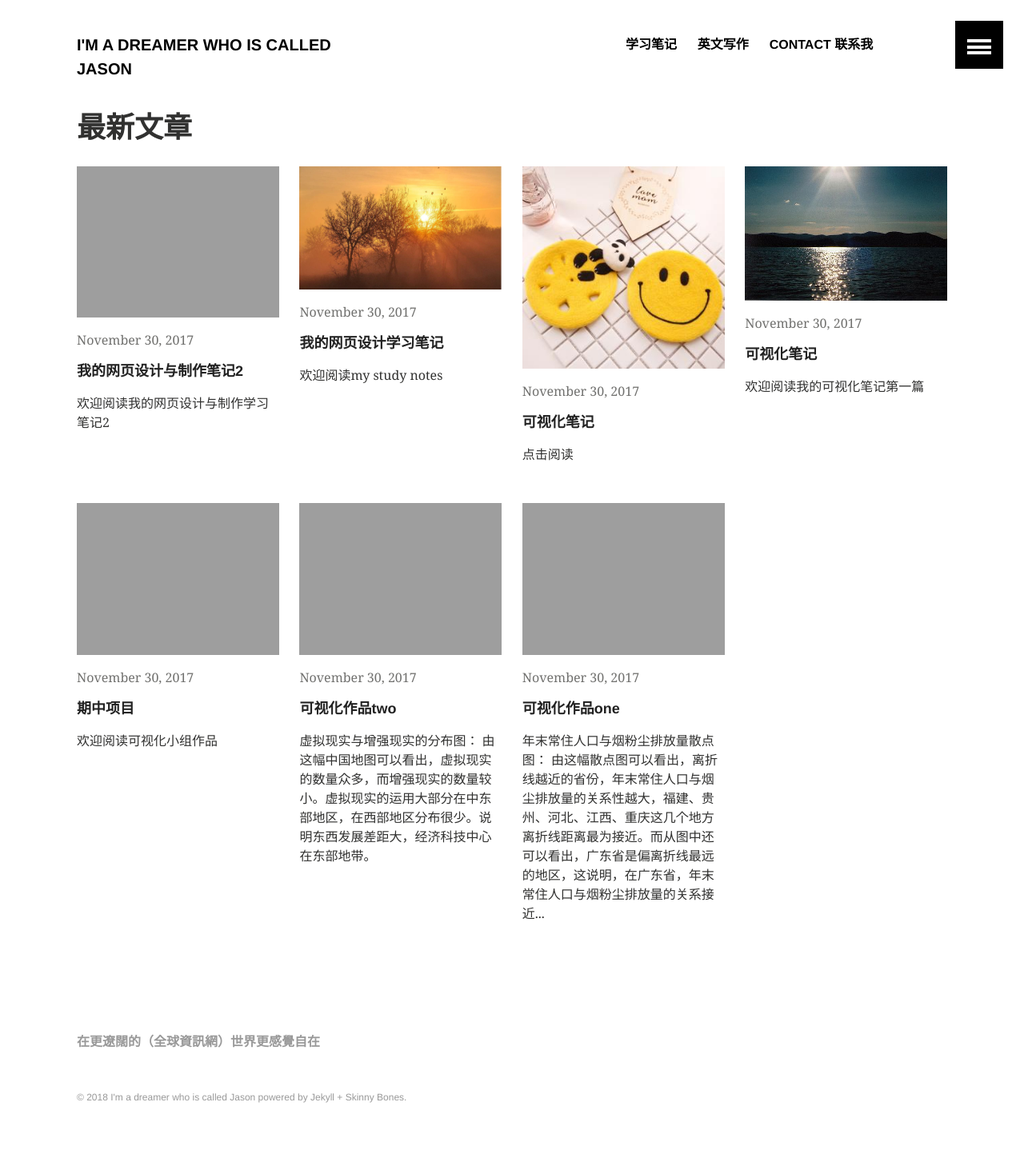
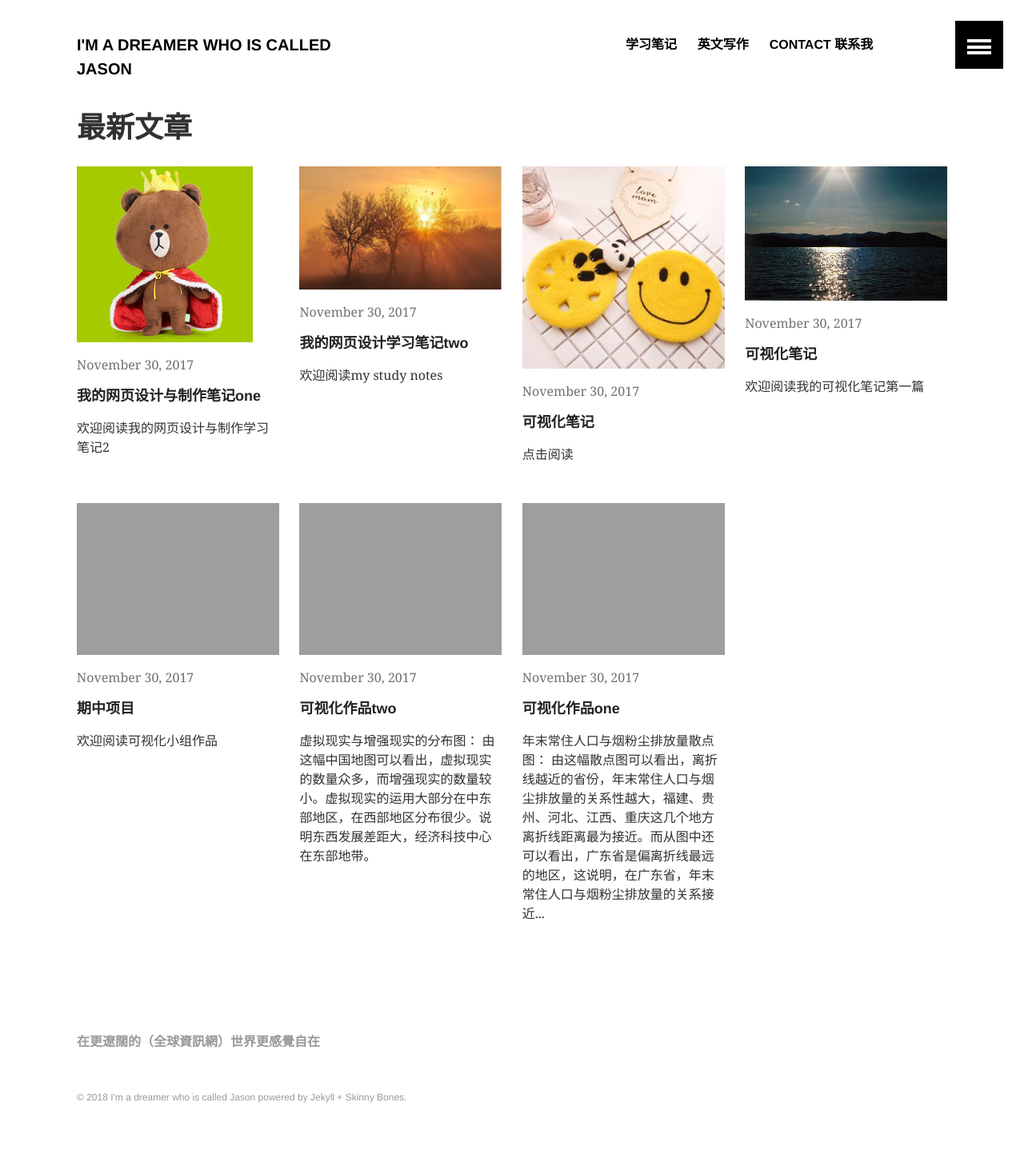
Before and after one commit to Jasonkira/Jasonkira.github.io, a Jekyll site: the page built from index.md, in a window 1280 px wide. Shown: the whole page at 80% size. Built offline with Jekyll 4.4.1, drawn with Linux system fonts in a browser that asks for light colours.

Commit message:
增加照片

```diff
--- a/_posts/rwd/2017-11-30-我的学习笔记.markdown
+++ b/_posts/rwd/2017-11-30-我的学习笔记.markdown
@@ -1,6 +1,6 @@
 ---
 layout: default
-title:  "我的网页设计学习笔记"
+title:  "我的网页设计学习笔记two"
 image:
   teaser: sunshine.png
   feature: sunshine.png
--- a/_posts/rwd/2017-11-30-我的网页设计笔记.markdown
+++ b/_posts/rwd/2017-11-30-我的网页设计笔记.markdown
@@ -1,6 +1,9 @@
 ---
 layout: default
-title:  "我的网页设计与制作笔记2"
+title:  "我的网页设计与制作笔记one"
+image:
+  teaser: my.jpg
+  feature: my.jpg
 ---
 
 # 欢迎阅读我的网页设计与制作学习笔记2
```
Also changed, not shown: images/my.jpg (added).
